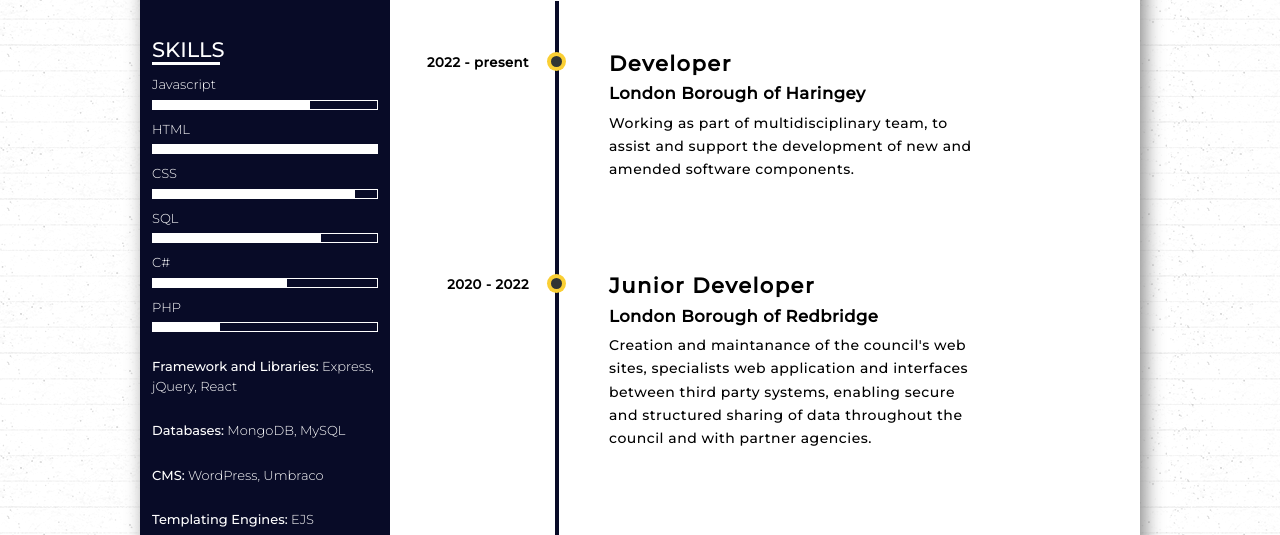
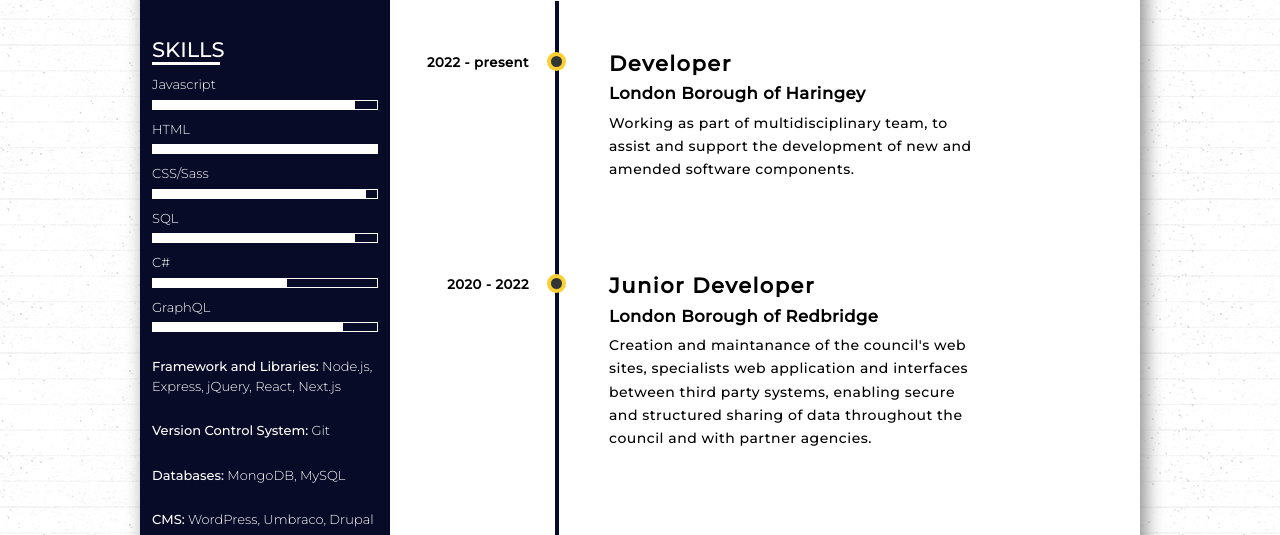
Before and after one commit to konrad-gasior/CV, a plain HTML site: page index.html in a window 1280 px wide. Shown: the part 417-952 px from the top of the page. Drawn offline with nearby package versions, Linux system fonts and the light colour scheme.

Commit message:
Update index.html with latest skills

```diff
--- a/index.html
+++ b/index.html
@@ -55,31 +55,32 @@
                         <h2>SKILLS</h2>
                         <p class="skills-progress">Javascript</p>
                         <div class="progress" style="height: 10px;">
-                            <div class="progress-bar" role="progressbar" style="width: 70%;" aria-valuenow="70" aria-valuemin="0" aria-valuemax="100" aria-label="70"></div>
+                            <div class="progress-bar" role="progressbar" style="width: 90%;" aria-valuenow="90" aria-valuemin="0" aria-valuemax="100" aria-label="90"></div>
                         </div>
                         <p class="skills-progress">HTML</p>
                         <div class="progress" style="height: 10px;">
                             <div class="progress-bar" role="progressbar" style="width: 100%;" aria-valuenow="100" aria-valuemin="0" aria-valuemax="100" aria-label="100"></div>
                         </div>
-                        <p class="skills-progress">CSS</p>
+                        <p class="skills-progress">CSS/Sass</p>
                         <div class="progress" style="height: 10px;">
-                            <div class="progress-bar" role="progressbar" style="width: 90%;" aria-valuenow="90" aria-valuemin="0" aria-valuemax="100" aria-label="90"></div>
+                            <div class="progress-bar" role="progressbar" style="width: 95%;" aria-valuenow="95" aria-valuemin="0" aria-valuemax="100" aria-label="95"></div>
                         </div>
                         <p class="skills-progress">SQL</p>
                         <div class="progress" style="height: 10px;">
-                            <div class="progress-bar" role="progressbar" style="width: 75%;" aria-valuenow="75" aria-valuemin="0" aria-valuemax="100" aria-label="75"></div>
+                            <div class="progress-bar" role="progressbar" style="width: 90%;" aria-valuenow="90" aria-valuemin="0" aria-valuemax="100" aria-label="90"></div>
                         </div>
                         <p class="skills-progress">C#</p>
                         <div class="progress" style="height: 10px;">
                             <div class="progress-bar" role="progressbar" style="width: 60%;" aria-valuenow="60" aria-valuemin="0" aria-valuemax="100" aria-label="60"></div>
                         </div>
-                        <p class="skills-progress">PHP</p>
+                        <p class="skills-progress">GraphQL</p>
                         <div class="progress" style="height: 10px;">
-                            <div class="progress-bar" role="progressbar" style="width: 30%;" aria-valuenow="30" aria-valuemin="0" aria-valuemax="100" aria-label="30"></div>
+                            <div class="progress-bar" role="progressbar" style="width: 85%;" aria-valuenow="85" aria-valuemin="0" aria-valuemax="100" aria-label="85"></div>
                         </div>
-                        <p class="additional-skills"><strong>Framework and Libraries:</strong> Express, jQuery, React</p>
+                        <p class="additional-skills"><strong>Framework and Libraries:</strong> Node.js, Express, jQuery, React, Next.js</p>
+                        <p class="additional-skills"><strong>Version Control System:</strong> Git</p>
                         <p class="additional-skills"><strong>Databases:</strong> MongoDB, MySQL</p>
-                        <p class="additional-skills"><strong>CMS:</strong> WordPress, Umbraco</p>
+                        <p class="additional-skills"><strong>CMS:</strong> WordPress, Umbraco, Drupal</p>
                         <p class="additional-skills"><strong>Templating Engines:</strong> EJS</p>
                     </div>
                     <div id="education">
```
